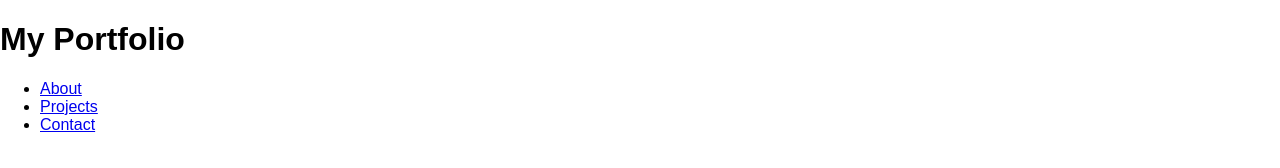
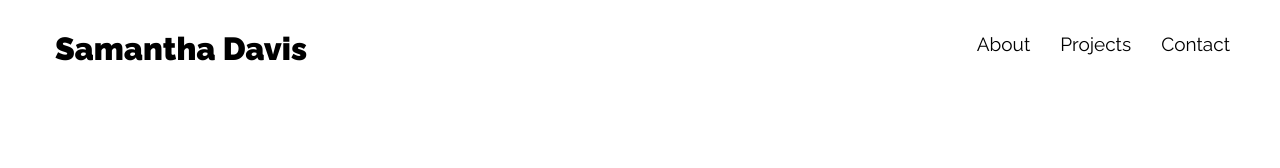
Before and after one commit to samanthasheadavis/samanthasheadavis.github.io, a website: page index.html in a window 1280 px wide. Drawn offline with nearby package versions, Linux system fonts and the light colour scheme.

Commit message:
navbar styling

```diff
--- a/index.html
+++ b/index.html
@@ -3,14 +3,15 @@
 
 <head>
     <meta name='viewport' content='width=device-width, initial-scale=1.0, minimum-scale=1.0, maximum-scale=1.0, user-scalable=no'>
+    <link href="https://fonts.googleapis.com/css?family=Raleway:400,900" rel="stylesheet">
     <link rel="stylesheet" href="./src/style/normalize.css" />
     <link rel="stylesheet" href="./src/style/main.css" />
 </head>
 
 <body>
     <header>
-        <h1>My Portfolio</h1>
         <ul>
+            <li class="title">Samantha Davis</li>
             <li>
                 <a ui-sref="portfolioParent.about">About</a></li>
             <li>
--- a/src/style/main.scss
+++ b/src/style/main.scss
@@ -0,0 +1,2 @@
+@import 'partials/variables';
+@import 'partials/nav';
--- /dev/null
+++ b/src/style/partials/_nav.scss
@@ -0,0 +1,64 @@
+ul {
+  display: flex;
+  justify-content: flex-end;
+
+  .title {
+    flex-grow: 2;
+    font-family: $raleway;
+    font-weight: bold;
+    font-size: 2em;
+  }
+
+  li {
+    margin: 15px;
+    list-style: none;
+
+    a {
+      font-family: $raleway;
+      text-decoration: none;
+      position: relative;
+      display: inline-block;
+      font-size: 19px;
+      font-weight: 300;
+      color: black;
+      transition: color 0.2s ease;
+      padding: 3px 0;
+
+      &:hover {
+          color: #aaa;
+
+          &::after,
+          &::before {
+              width: 100%;
+              left: 0;
+          }
+      }
+    }
+
+    a {
+        &::after,
+        &::before {
+            content: '';
+            position: absolute;
+            top: calc(100% + 5px);
+            width: 0;
+            right: 0;
+            height: 3px;
+        }
+
+        &::before {
+            transition: width 0.25s cubic-bezier(0.51, 0.18, 0, 0.88) 0.1s;
+            background: gray;
+        }
+
+        &::after {
+            transition: width 0.2s cubic-bezier(0.29, 0.18, 0.26, 0.83);
+            background: green;
+        }
+    }
+  }
+
+  li:nth-child(4) {
+    margin-right: 50px;
+  }
+}
--- /dev/null
+++ b/src/style/partials/_variables.scss
@@ -0,0 +1,3 @@
+
+// Fonts
+$raleway: 'Raleway', sans-serif;
```
Also changed, not shown: src/style/main.css.
